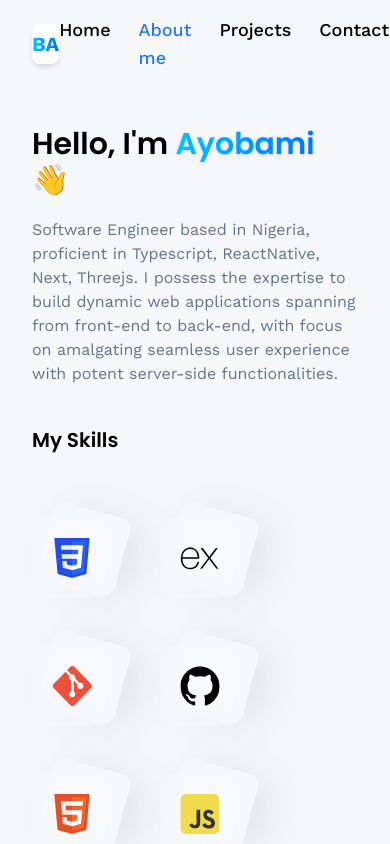
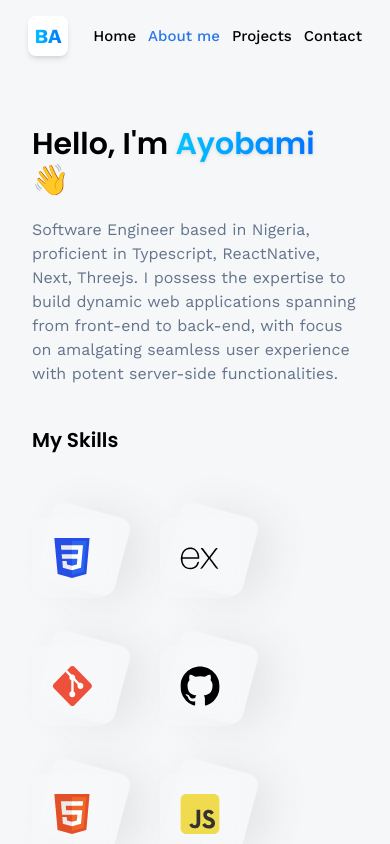
Before and after one commit to ayobamihybrid/portfolio, a React (Vite) app: page /about-me in a window 390 px wide. Shown: the top 844 px of the page. Built offline with nearby package versions, Linux system fonts and the light colour scheme.

Commit message:
first commit

```diff
--- a/src/components/Navbar.jsx
+++ b/src/components/Navbar.jsx
@@ -2,7 +2,9 @@ import { NavLink } from 'react-router-dom';
 
 const Navbar = () => {
   return (
-    <header className="header">
+    <header
+      className={`flex justify-between items-center sm:px-18 px-7 py-4 max-w-7xl mx-auto absolute top-0 bg-transparent z-10 right-0 left-0 text-15px`}
+    >
       <NavLink
         to="/"
         className="w-10 h-10 rounded-lg bg-white flex items-center justify-center font-bold shadow-md "
@@ -10,7 +12,7 @@ const Navbar = () => {
         <p className="blue-gradient_text text-[20px]">BA</p>
       </NavLink>
 
-      <nav className="flex text-lg gap-7 font-medium">
+      <nav className="flex text-[15px] sm:text-lg gap-3 sm:gap-7 font-medium">
         <NavLink
           to="/"
           className={({ isActive }) =>
```
